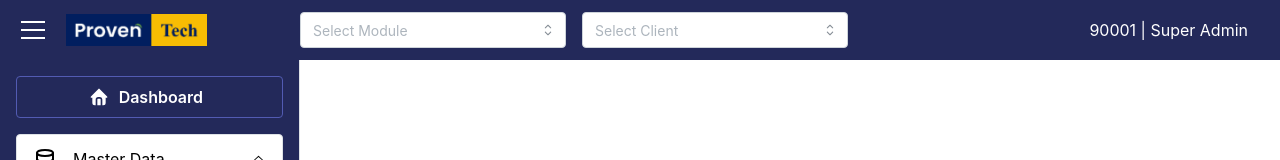
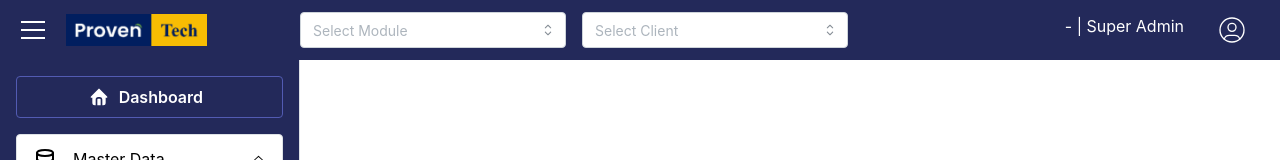
Before and after one commit to BalajiRekadi/proven-ai, a React (Vite) app: page /user in a window 1280 px wide. Shown: the top 160 px of the page. Built offline with nearby package versions, Linux system fonts and the light colour scheme.

Commit message:
fix some style issues

```diff
--- a/src/components/login/Login.jsx
+++ b/src/components/login/Login.jsx
@@ -126,6 +126,7 @@ function Login() {
                 withAsterisk={true}
                 label="Module"
                 data={modules}
+                comboboxProps={{ shadow: "lg" }}
                 key={form.key("module")}
                 {...form.getInputProps("module")}
                 grow
@@ -136,6 +137,7 @@ function Login() {
                 withAsterisk={true}
                 label="Client"
                 data={clients}
+                comboboxProps={{ shadow: "lg" }}
                 key={form.key("client")}
                 {...form.getInputProps("client")}
               />
--- a/src/components/login/Register.jsx
+++ b/src/components/login/Register.jsx
@@ -119,6 +119,7 @@ const Register = ({ open, setOpen }) => {
             placeholder="Select Modules"
             data={modules}
             size="lg"
+            comboboxProps={{ shadow: "lg" }}
             key={form.key("module")}
             {...form.getInputProps("module")}
             searchable
@@ -130,6 +131,7 @@ const Register = ({ open, setOpen }) => {
             placeholder="Select Clients"
             data={clients}
             size="lg"
+            comboboxProps={{ shadow: "lg" }}
             key={form.key("client")}
             {...form.getInputProps("client")}
             searchable
--- a/src/components/screens/dashboard/Dashboard.jsx
+++ b/src/components/screens/dashboard/Dashboard.jsx
@@ -122,11 +122,13 @@ const Dashboard = () => {
         <Flex gap={16}>
           <Select
             placeholder="Category"
+            comboboxProps={{ shadow: "lg" }}
             variant="default"
             data={["One", "Two", "Three"]}
           />
           <Select
             placeholder="Filter By"
+            comboboxProps={{ shadow: "lg" }}
             variant="default"
             data={["One", "Two", "Three"]}
           />
--- a/src/components/screens/dashboard/dashboard.css
+++ b/src/components/screens/dashboard/dashboard.css
@@ -1,5 +1,9 @@
-.dashboard{
+.dashboard {
   .mantine-Table-thead th {
     background-color: #c6c8e1 !important;
   }
+
+  .mantine-Table-tr {
+    cursor: pointer;
+  }
 }
--- a/src/components/screens/export/Export.jsx
+++ b/src/components/screens/export/Export.jsx
@@ -68,11 +68,13 @@ const Export = ({ data = [] }) => {
         <Flex gap={16}>
           <Select
             placeholder="Category"
+            comboboxProps={{ shadow: "lg" }}
             variant="default"
             data={["One", "Two", "Three"]}
           />
           <Select
             placeholder="Filter By"
+            comboboxProps={{ shadow: "lg" }}
             variant="default"
             data={["One", "Two", "Three"]}
           />
--- a/src/components/user/User.jsx
+++ b/src/components/user/User.jsx
@@ -5,9 +5,13 @@ import { Outlet } from "react-router-dom";
 import Routes from "../routes/Routes";
 import "./user.css";
 import { ModuleSelect } from "../../shared/components";
+import { useStore } from "../../store/useStore";
+import { IconUserCircle } from "@tabler/icons-react";
 
 const User = () => {
   const [closed, setOpened] = useState(false);
+  const { user } = useStore();
+
   return (
     <AppShell
       className="user"
@@ -31,11 +35,20 @@ const User = () => {
             />
             <Image src={headerLogo} w={"10rem"} h={"2rem"} alt="Header Logo" />
           </Flex>
-          <Flex justify="space-between" flex={1} align={"center"} h={60}>
+          <Flex
+            justify="space-between"
+            flex={1}
+            align={"center"}
+            h={60}
+            pr={32}
+          >
             <ModuleSelect />
-            <Text pr={32} c={"white"}>
-              90001 | Super Admin
-            </Text>
+            <Flex justify={"space-around"}>
+              <Text pr={32} c={"white"}>
+                {user.userId || "-"} | Super Admin
+              </Text>
+              <IconUserCircle color="white" size={32} pr={32} stroke={1} />
+            </Flex>
           </Flex>
         </Flex>
       </AppShell.Header>
--- a/src/shared/components/AccordionTable.jsx
+++ b/src/shared/components/AccordionTable.jsx
@@ -109,6 +109,7 @@ const AccordionTable = ({
         Cell: ({ cell, row }) => (
           <Select
             placeholder="Select"
+            comboboxProps={{ shadow: "lg" }}
             value={cell.getValue()}
             variant="default"
             data={["Worksheet", "Section Worksheet", "Section"]}
--- a/src/shared/components/ModuleSelect.jsx
+++ b/src/shared/components/ModuleSelect.jsx
@@ -35,6 +35,7 @@ const ModuleSelect = ({ size = "sm" }) => {
     <Flex gap={16} miw={"20rem"}>
       <Select
         size={size}
+        comboboxProps={{ shadow: "lg" }}
         placeholder="Select Module"
         data={modules}
         value={module}
@@ -42,6 +43,7 @@ const ModuleSelect = ({ size = "sm" }) => {
       />
       <Select
         size={size}
+        comboboxProps={{ shadow: "lg" }}
         placeholder="Select Client"
         data={clients}
         value={client}
```
